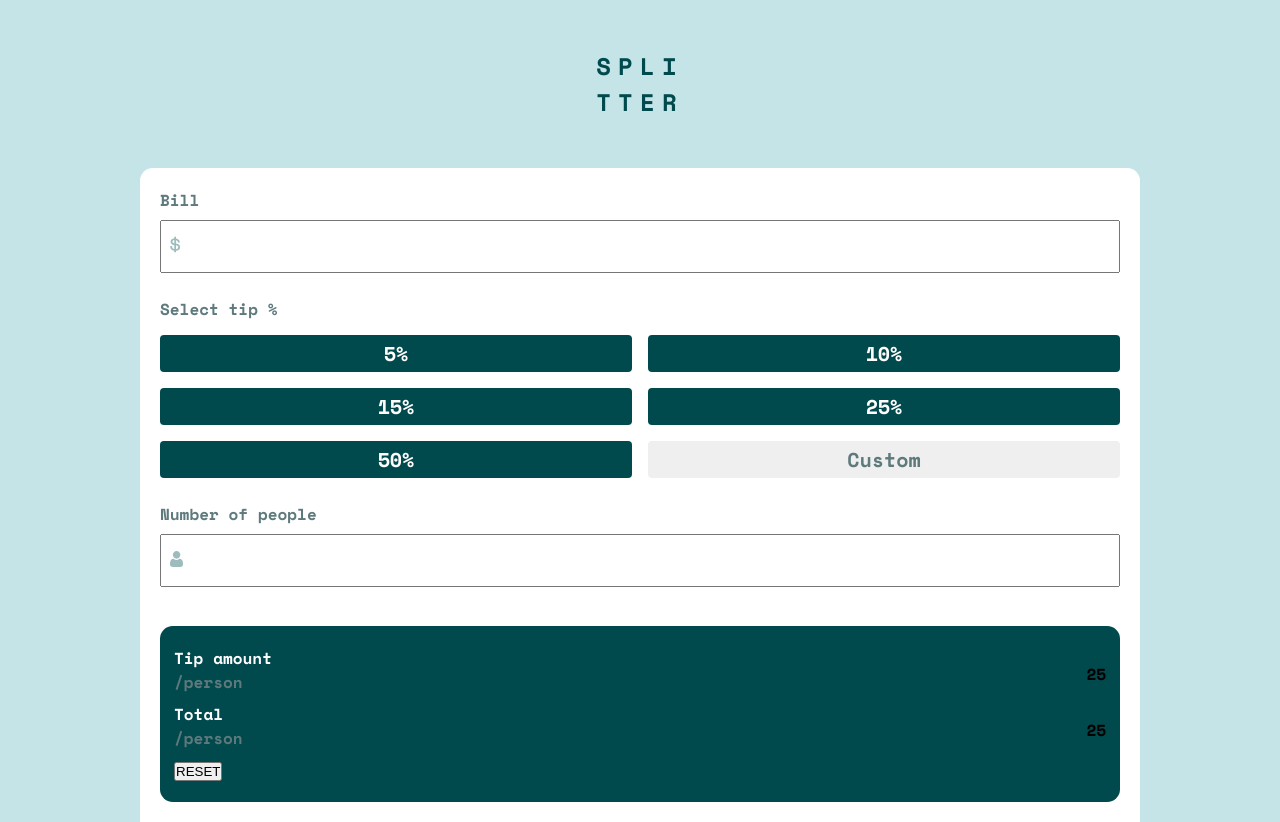
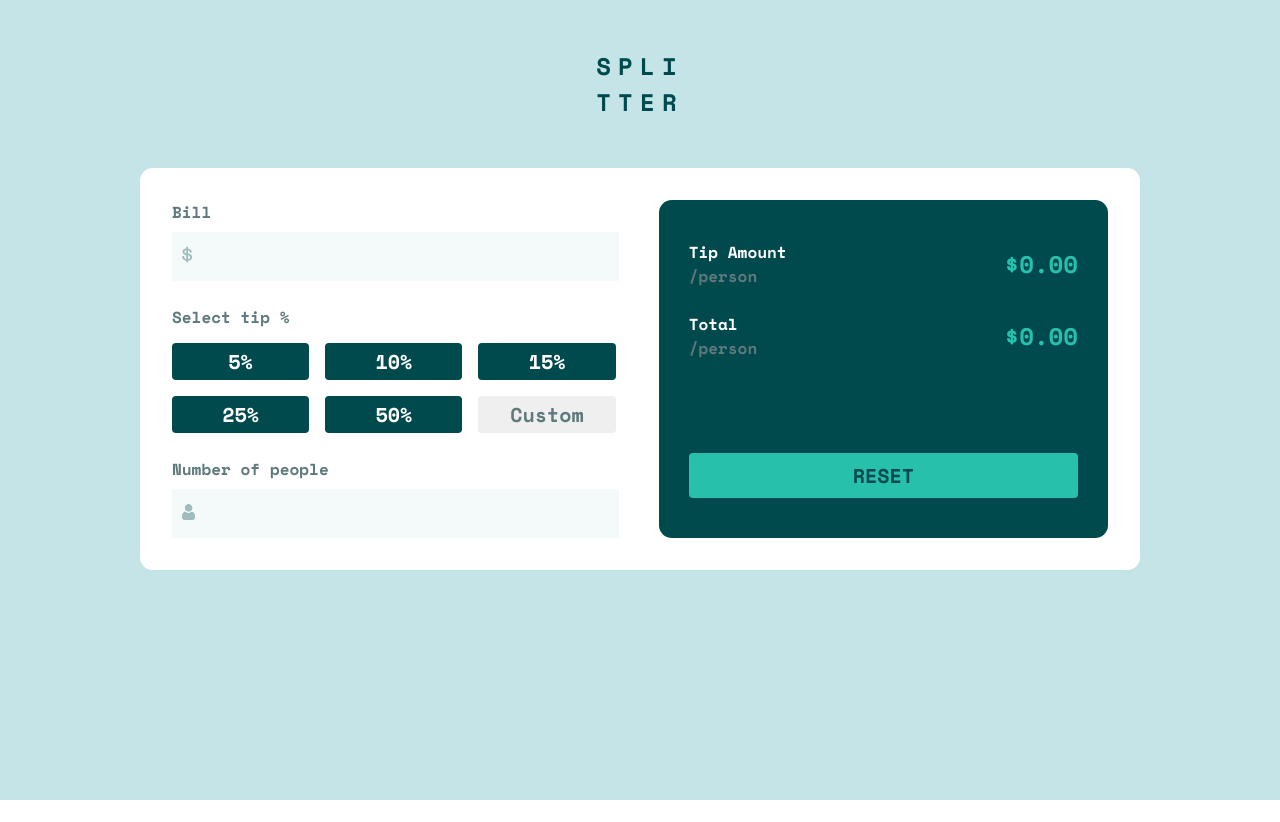
Before and after one commit to JakubCukrowski/tip-calculator-frontend-mentor, a website: page index.html in a window 1280 px wide. After the commit the page ends 800 px from the top, so only its background shows below. Drawn offline with nearby package versions, Linux system fonts and the light colour scheme.

Commit message:
Responsiveness, CSS done

```diff
--- a/index.html
+++ b/index.html
@@ -50,14 +50,16 @@
 
           <div class="result-wrapper">
 
-            <div class="result">
-              <p>Tip amount <br> <span>/person</span></p>
-              <span class="tip-amount">25</span>
-            </div>
+            <div class="result-container">
+              <div class="result">
+                <p>Tip Amount <br> <span>/person</span></p>
+                <span class="tip-amount">$0.00</span>
+              </div>
 
-            <div class="result">
-              <p>Total <br> <span>/person</span></p>
-              <span class="total-value">25</span>
+              <div class="result">
+                <p>Total <br> <span>/person</span></p>
+                <span class="total-value">$0.00</span>
+              </div>
             </div>
 
             <button class="reset-btn">RESET</button>
--- a/styles/styles.css
+++ b/styles/styles.css
@@ -56,6 +56,12 @@ h1 {
     border-radius: 0.2em;
 }
 
+@media screen and (min-width: 600px) {
+    .input-field > .tip-percentage-buttons > button {
+        width: 100%;
+    }
+}
+
 .input-field > .tip-percentage-buttons > button:not(.tip-custom) {
     background-color: hsl(183, 100%, 15%);
     color: white;
@@ -87,6 +93,8 @@ input[type="number"] {
     font-size: 20px;
     width: 100%;
     color: hsl(183, 100%, 15%);
+    border: none;
+    background-color: hsl(189, 41%, 97%);
 }
 
 input[type="number"]::-webkit-inner-spin-button,
@@ -96,7 +104,7 @@ input[type="number"]::-webkit-inner-spin-button {
 
 .result-wrapper {
     background-color: hsl(183, 100%, 15%);
-    padding: 20px 14px;
+    padding: 40px 30px;
     margin-top: 2.4em;
     border-radius: 0.8em;
 }
@@ -105,12 +113,65 @@ input[type="number"]::-webkit-inner-spin-button {
     display: flex;
     align-items: center;
     justify-content: space-between;
+    margin-bottom: 1.5em;
 }
 
 .result > p {
     color: white;
+    margin-bottom: 0;
 }
 
 .result > p > span {
     color: hsl(186, 14%, 43%);
 }
+
+.result > span {
+    font-size: 24px;
+    color: hsl(172, 67%, 45%);
+}
+
+.reset-btn {
+    width: 100%;
+    padding: 0.4em 0;
+    background-color: hsl(172, 67%, 45%);
+    color: hsl(183, 100%, 15%);
+    font-family: 'Space Mono', monospace;
+    font-size: 20px;
+    border: none;
+    border-radius: 0.2em;
+    cursor: pointer;
+}
+
+@media screen and (min-width: 800px) {
+    .calculator-wrapper {
+        display: flex;
+        gap: 40px;
+        border-bottom-left-radius: 0.8em;
+        border-bottom-right-radius: 0.8em;
+        padding: 2em;
+    }
+
+    .calculator {
+        width: 50%;
+    }
+
+    .result-wrapper {
+        width: 50%;
+        margin-top: 0 !important;
+        display: flex;
+        flex-direction: column;
+        justify-content: space-between;
+    }
+
+    .input-field > .tip-percentage-buttons {
+        display: flex;
+        flex-wrap: wrap;
+        gap: 16px;
+        margin-top: 0.4em;
+        margin-bottom: 1.5em;
+    }
+
+    .input-field > .tip-percentage-buttons > button {
+        width: calc(33.3% - 11.5px) !important;
+    }
+}
```
